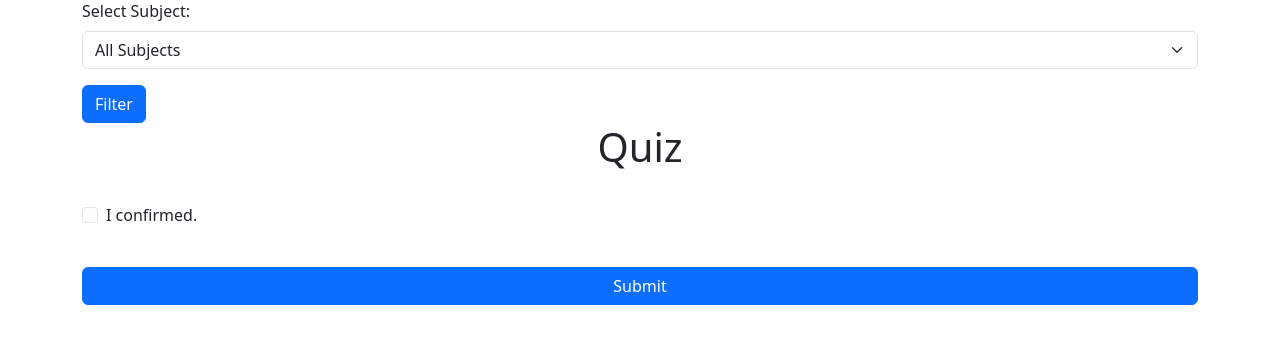
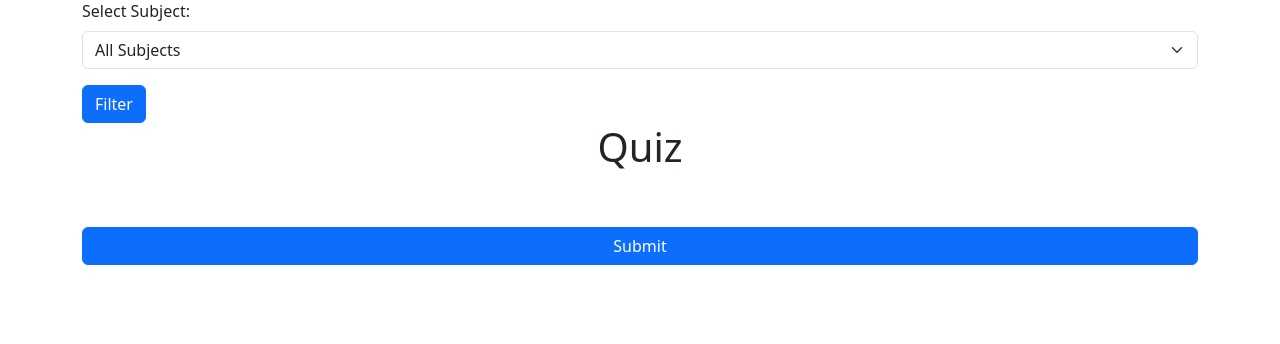
Before and after one commit to Alvin2058/minor2, a Django app: page /quiz/ in a window 1280 px wide. Shown: the part 157-501 px from the top of the page. Run offline with Django 5.2, Linux system fonts and the light colour scheme; data that the repository does not hold is empty.

Commit message:
Change in quiz

```diff
--- a/quiz/templates/quiz/quiz.html
+++ b/quiz/templates/quiz/quiz.html
@@ -46,12 +46,12 @@
     <br>
     {% endfor %}
     <br>
-    <div class="mb-3 form-check">
+    <!-- <div class="mb-3 form-check">
       <input type="checkbox" class="form-check-input" id="exampleCheck1" required>
       <label class="form-check-label" for="exampleCheck1">
         I confirmed.
       </label>
-    </div>
+    </div> -->
     <br>
     <button type="submit" class="btn btn-primary w-100">Submit</button>
   </form>
```
